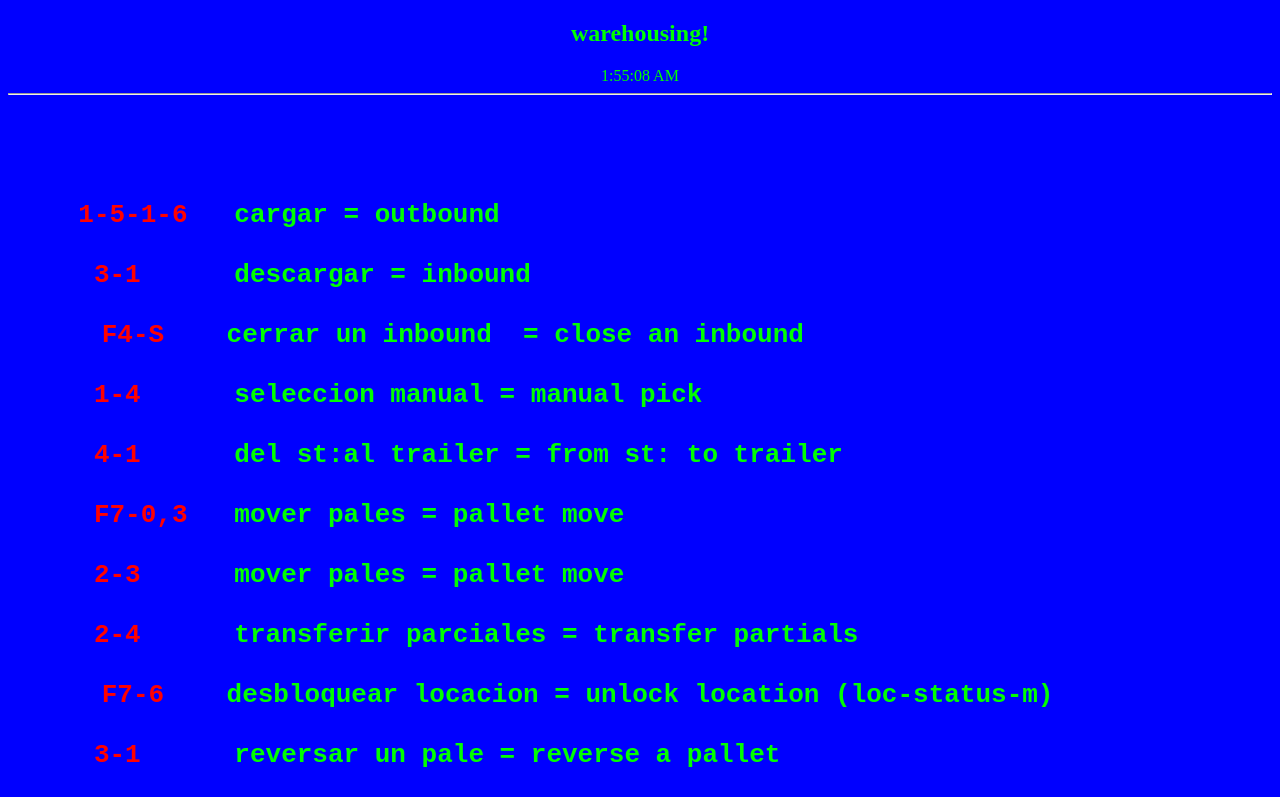
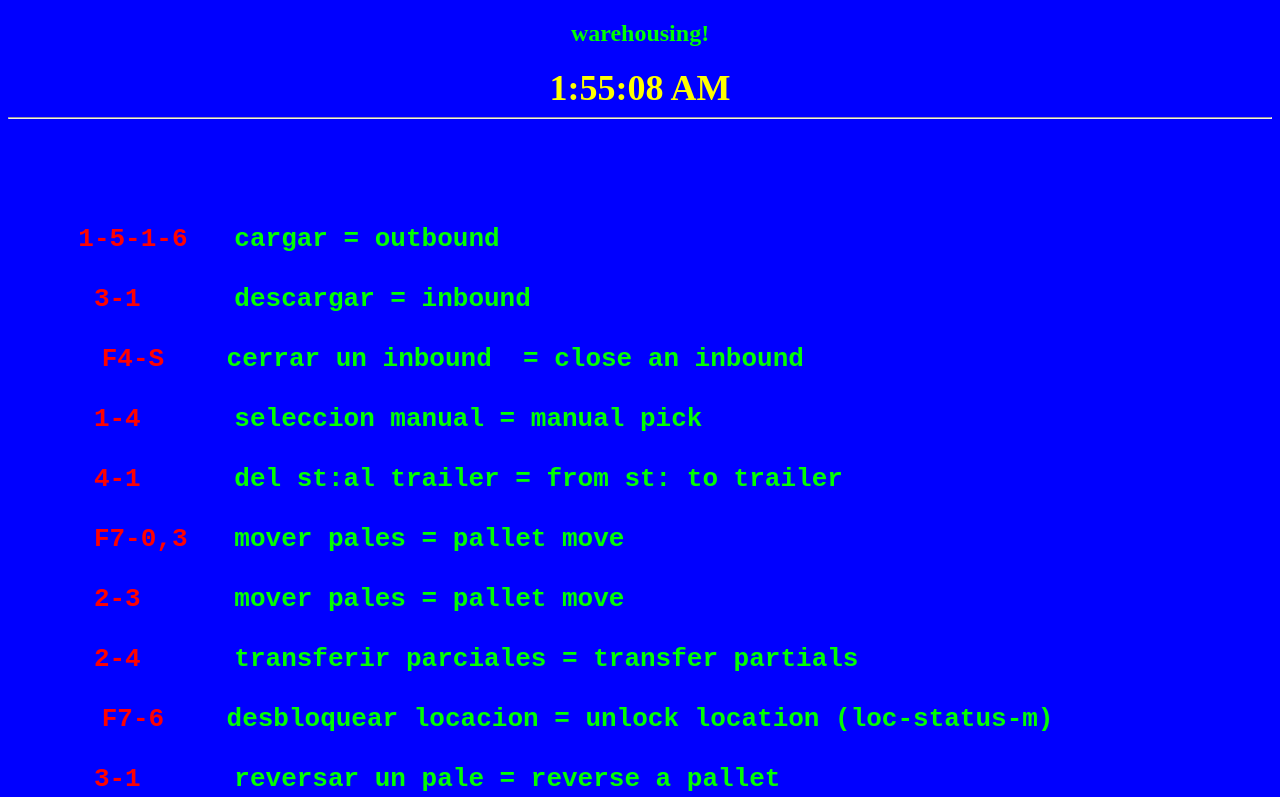
Before and after one commit to liba886/maincode, a plain HTML site: page index.html in a window 1280 px wide. Shown: the top 797 px of the page. Drawn offline with Linux system fonts and the light colour scheme.

Commit message:
Refactor index.html for improved structure and style

```diff
--- a/index.html
+++ b/index.html
@@ -11,7 +11,7 @@
 <body bgcolor="0000ff" text="00ff00">
     <center> <h2>warehousing!</h2> </cente>
  <cente>
-<div id="reloj"></div>
+<div id="reloj" style="font-size: 36px;color: yellow; font-weight:bold; text-align: center;"> </div>
 
 <script>
   function actualizarReloj() {
```
